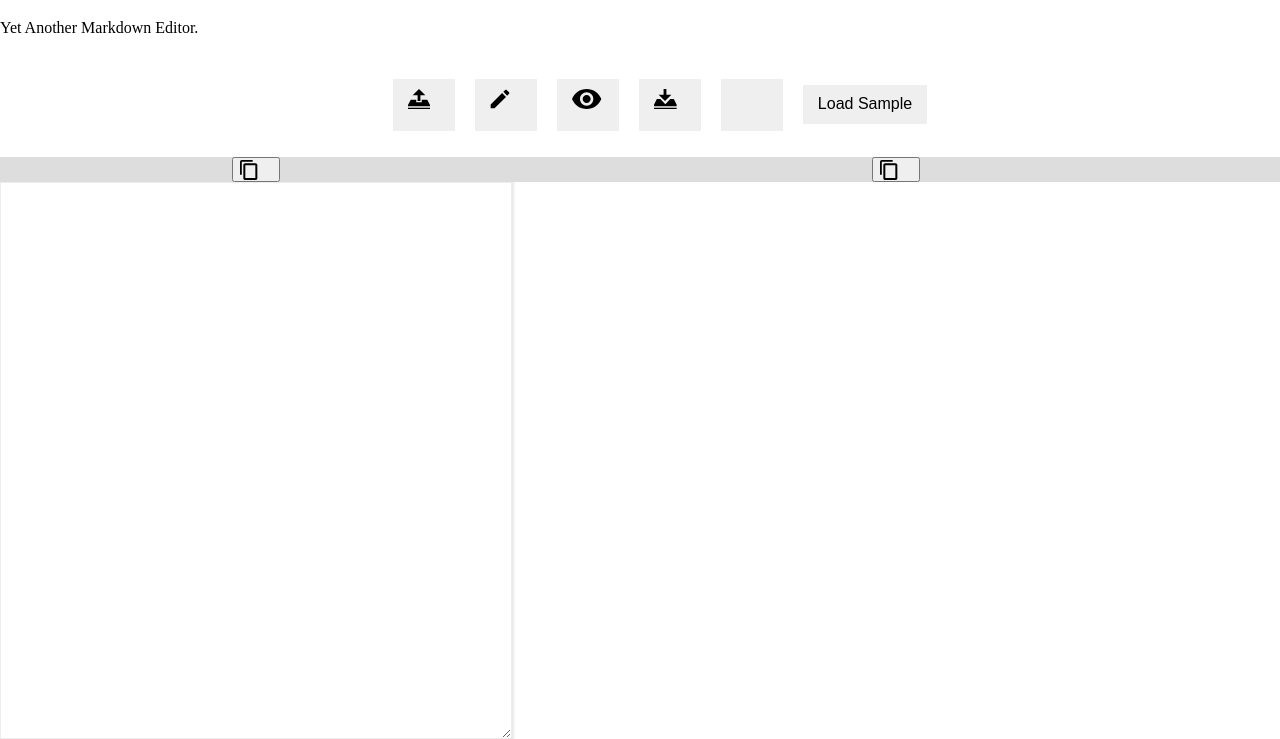
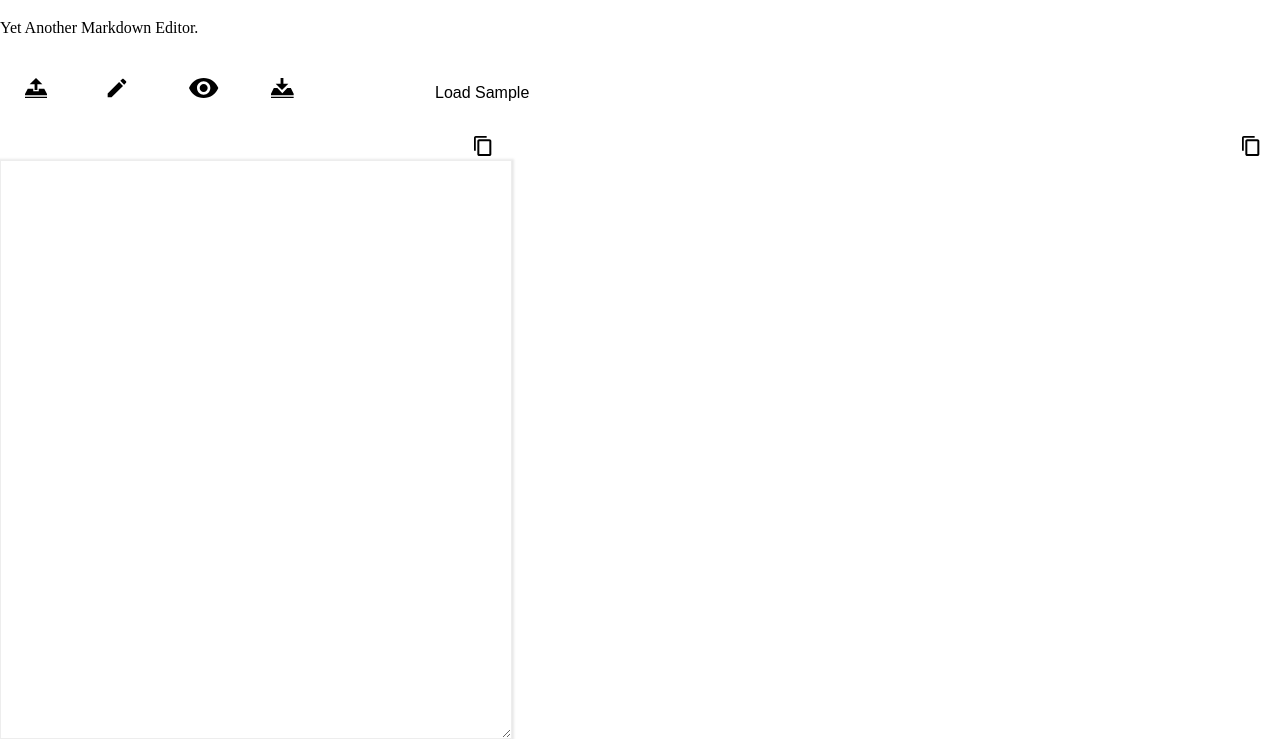
Before and after one commit to mrslwiseman/react-markdown, a React app in the folder client/: page / in a window 1280 px wide. Shown: the part 61-800 px from the top of the page. Built offline with nearby package versions, Linux system fonts and the light colour scheme.

Commit message:
style buttons

```diff
--- a/client/src/styles/App.scss
+++ b/client/src/styles/App.scss
@@ -17,7 +17,6 @@ html, body {
     flex-direction: column;
 }
 nav {
-    text-align: center;
     display: flex;
 
     ul {
@@ -25,6 +24,19 @@ nav {
     }
 }
 
+button {
+    cursor: pointer;
+    background: none;
+    border: none;
+    transition: all 200ms ease;
+    &:focus {
+        outline: none;
+    }
+    &:hover {
+        transform: scale(1.1)
+
+    }
+}
 .main {
     /* align-items: stretch; */
     /* flex-direction: column; */
@@ -149,10 +161,9 @@ footer {
     width:100%;
     position: absolute;
     top: 0;
-    background: #ddd;
-    height: 25px;
+    height: 20px;
     display: flex;
-    justify-content: center;
+    justify-content: flex-end;
 }
 
 .output__render {
@@ -162,3 +173,16 @@ footer {
     padding: 0 50px;
 
 }
+
+.logo {
+    margin: 0;
+}
+
+.tagline {
+    margin: 0;
+}
+
+nav ul {
+    margin: 0;
+    padding: 5px 0;
+}
```
